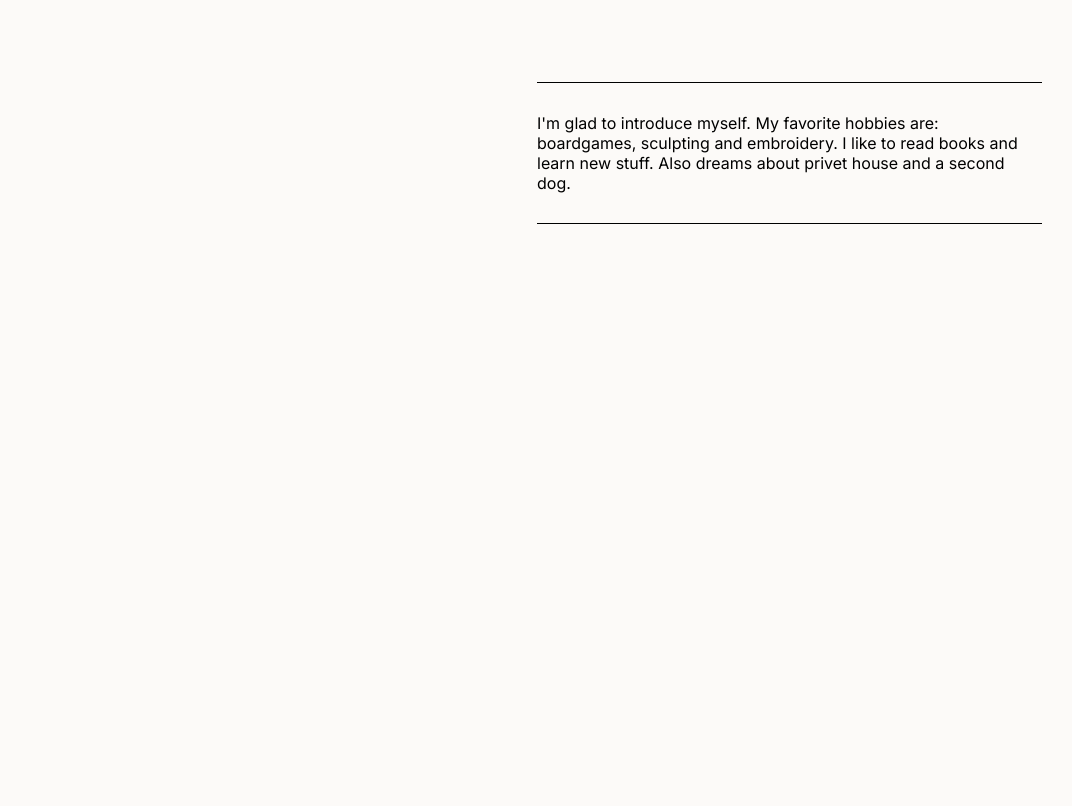
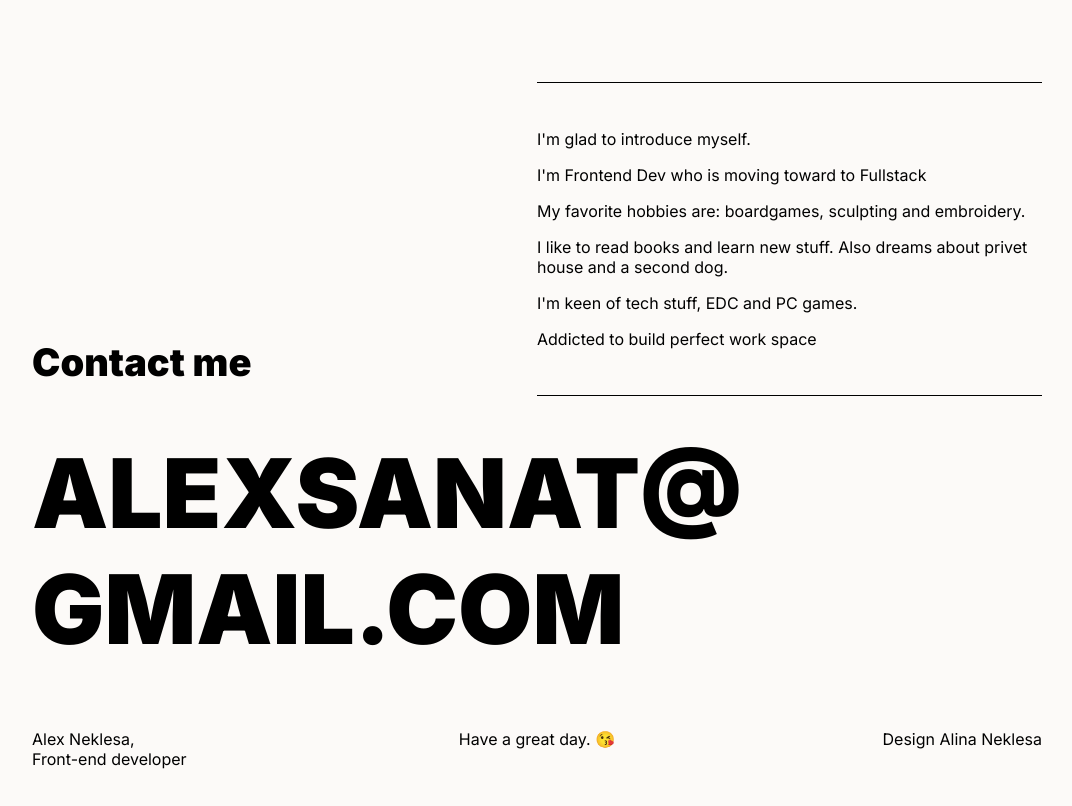
Before and after one commit to aliakseyNiaklesa/me, a Next.js app: page /alexey-neklesa in a window 1280 px wide. Shown: the part 2299-3105 px from the top of the page, without its empty margins (103-1175 px from the left). Before the commit the page ends 2638 px from the top, so only its background shows below. Built offline with nearby package versions, Linux system fonts and the light colour scheme.

Commit message:
change ' to &apos;

```diff
--- a/src/pages/alexey-neklesa/components/about/index.tsx
+++ b/src/pages/alexey-neklesa/components/about/index.tsx
@@ -7,11 +7,20 @@ const About = () => {
         <section className={styles.about}>
             <div className={styles.title}>About me</div>
             <div className={styles.card}>
-                <img src="/about.png"/>
+                <img
+                    loading="lazy"
+                    src="/about.png"
+                    decoding="async"
+                    alt="Picture of Alexey and Odi"
+                />
                 <div>
-                    I'm glad to introduce myself. My favorite hobbies are:
-                    boardgames, sculpting and embroidery. I like to read books
+                    <p>I&apos;m glad to introduce myself.</p>
+                    <p>I&apos;m Frontend Dev who is moving toward to Fullstack</p>
+                    <p>My favorite hobbies are: boardgames, sculpting and embroidery.</p>
+                    I like to read books
                     and learn new stuff. Also dreams about privet house and a second dog.
+                    <p>I&apos;m keen of tech stuff, EDC and PC games.</p>
+                    <p>Addicted to build perfect work space</p>
                 </div>
             </div>
         </section>
--- /dev/null
+++ b/src/pages/alexey-neklesa/components/contacts/index.tsx
@@ -0,0 +1,25 @@
+import React from 'react';
+
+import styles from './styles.module.scss';
+
+const Contacts = () => {
+
+    return (
+        <section className={styles.contacts}>
+            <span className={styles.title}>Contact me</span>
+            <span className={styles.email}>alexsanat@gmail.com</span>
+            <footer>
+                <ul>
+                    <li>
+                        <div>Alex Neklesa,</div>
+                        <div>Front-end developer</div>
+                    </li>
+                    <li>Have a great day. 😘</li>
+                    <li>Design Alina Neklesa</li>
+                </ul>
+            </footer>
+        </section>
+    )
+};
+
+export default Contacts;
--- /dev/null
+++ b/src/pages/alexey-neklesa/components/contacts/styles.module.scss
@@ -0,0 +1,65 @@
+.contacts {
+    height: 60vh;
+    display: flex;
+    flex-direction: column;
+
+    .title, .email {
+        display: block;
+        font-weight: 900;
+    }
+
+    .title {
+        font-size: 3.8rem;
+        margin-bottom: 5rem;
+    }
+
+    .email {
+        font-size: clamp(4rem, 10cqw, 9.6rem);
+        max-width: 75rem;
+        overflow-wrap: break-word;
+        text-transform: uppercase;
+    }
+
+    footer {
+        margin-top: auto;
+        margin-bottom: 5rem;
+
+        ul {
+            display: grid;
+            padding: 0;
+            margin: 0;
+            grid-template-columns: repeat(3, 1fr);
+            list-style-type: none;
+        }
+
+        li:nth-child(1) {
+            justify-self: start;
+        }
+        li:nth-child(2) {
+            justify-self: center;
+        }
+        li:nth-child(3) {
+            justify-self: end;
+        }
+    }
+}
+
+@media screen and (max-width: 650px){
+    .contacts {
+        footer {
+            margin-top: 1rem;
+            flex-grow: 1;
+
+            ul {
+                display: flex;
+                flex-direction: column;
+                height: 100%;
+            }
+
+            li:nth-child(2) {
+                margin-top: auto;
+                margin-bottom: 2rem;
+            }
+        }
+    }
+}
--- a/src/pages/alexey-neklesa/index.tsx
+++ b/src/pages/alexey-neklesa/index.tsx
@@ -7,6 +7,7 @@ const inter = Inter({ subsets: ['latin'] })
 import Jobs from './components/jobs';
 import Intro from './components/intro';
 import About from './components/about';
+import Contacts from './components/contacts';
 import Experience from './components/experience';
 
 import './styles.scss';
@@ -23,6 +24,7 @@ const AlexeyNekelesaCV = () => {
             <Experience />
             <Jobs />
             <About />
+            <Contacts />
         </main>
     )
 }
```
